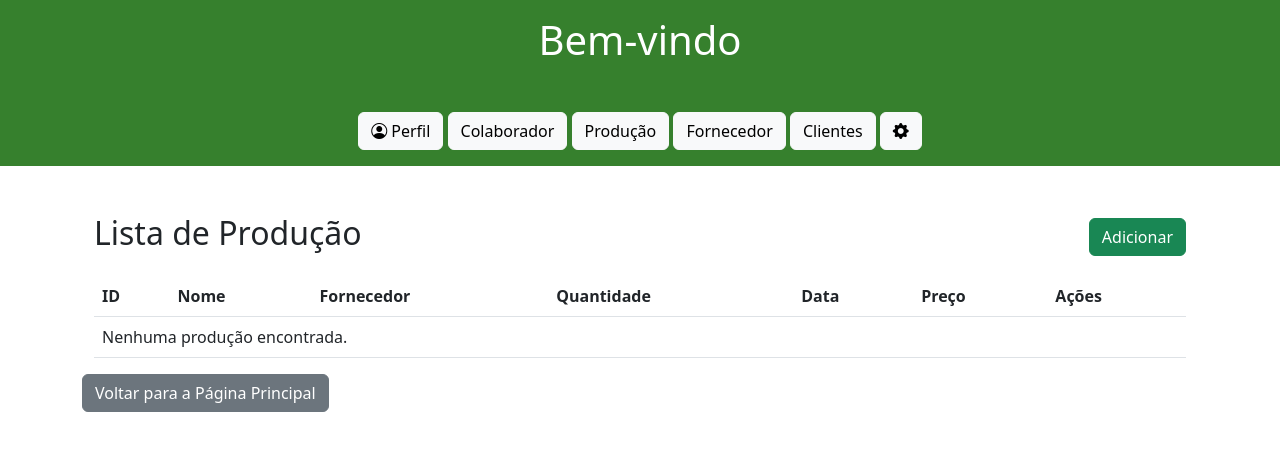
After one commit to D31Z3/ProgPIM4, a Flask app: page /producao in a window 1280 px wide. The commit adds this page. Shown: the top 451 px of the page. Run offline with Flask 3, Linux system fonts and the light colour scheme.

Commit message:
27.10 20.40

```diff
--- a/app.py
+++ b/app.py
@@ -47,8 +47,6 @@ def adicionar_colaborador():
         flash('Colaborador adicionado com sucesso!')
         return redirect('/colaborador')  # Redireciona para a página inicial
 
-    # Se o método for GET, renderiza o formulário
-    return render_template('colaborador/forms_Colaborador.html')
 
 
 @app.route('/editar/<int:colaborador_id>', methods=['GET', 'POST'])
@@ -70,18 +68,77 @@ def excluir_colaborador(colaborador_id):
     flash('Colaborador excluído com sucesso!')  # Adicione uma mensagem de sucesso
     return redirect(url_for('colaborador'))  # Redireciona para a página de colaboradores
 
-@app.route('/confirmar_exclusao/<int:colaborador_id>', methods=['GET', 'POST'])
-def confirmar_exclusao(colaborador_id):
-    colaborador = Colaborador.query.get_or_404(colaborador_id)
+####################################################################
+#PROGRAMAÇÃO DO PRODUCAO#
+
+class Producao(db.Model):
+    __tablename__ = 'Producao'
+    id = db.Column('id_Producao', db.Integer, primary_key=True, nullable=False)
+    nome = db.Column('nome_Producao', db.String(100), nullable=True)
+    fornecedor = db.Column('fornecedor_Producao', db.String(100), nullable=True)  # Novo campo
+    quantidade = db.Column('quantidade_Producao', db.Integer, nullable=True)       # Novo campo
+    data = db.Column('data_Producao', db.Date, nullable=True)                      # Novo campo
+    preco = db.Column('preco_Producao', db.Float, nullable=True)                    # Novo campo
+
+@app.route('/producao')  # Atualizando a rota
+def producao():
+    producoes = Producao.query.all()  # Atualizando a consulta para 'Produção'
+    return render_template('producao/Producao.html', producoes=producoes)  # Atualizando o template
+
+@app.route('/adicionar_producao', methods=['GET', 'POST'])  # Atualizando a rota
+def adicionar_producao():  # Atualizando a função
     if request.method == 'POST':
-        # Se o usuário confirmar a exclusão, deletamos o colaborador
-        db.session.delete(colaborador)
+        nome = request.form['nome']
+        fornecedor = request.form['fornecedor']
+        quantidade = request.form['quantidade']
+        data = request.form['data']
+        preco = request.form['preco']
+
+        # Validação básica
+        if not nome or not fornecedor or not quantidade or not data or not preco:
+            flash('Por favor, preencha todos os campos.')
+            return redirect('/adicionar_producao')  # Atualizando o redirecionamento
+
+        nova_producao = Producao(
+            nome=nome,
+            fornecedor=fornecedor,
+            quantidade=quantidade,
+            data=data,
+            preco=preco
+        )  # Atualizando para 'Produção'
+        db.session.add(nova_producao)
         db.session.commit()
-        flash('Colaborador excluído com sucesso!', 'success')  # Mensagem de sucesso
-        return redirect(url_for('colaborador'))  # Redireciona para a página de colaboradores
 
-    # Renderiza a página de confirmação
-    return render_template('colaborador/confirmar_exclusao.html', colaborador=colaborador)
+        flash('Produção adicionada com sucesso!')  # Atualizando a mensagem
+        return redirect('/producao')  # Atualizando o redirecionamento
+
+
+@app.route('/editar/<int:producao_id>', methods=['GET', 'POST'])
+def editar_producao(producao_id):
+    producao = Producao.query.get_or_404(producao_id)
+    if request.method == 'POST':
+        producao.nome = request.form['nome']
+        producao.fornecedor = request.form['fornecedor']
+        producao.quantidade = request.form['quantidade']
+        producao.data = request.form['data']
+        producao.preco = request.form['preco']
+        db.session.commit()
+        return redirect(url_for('producao', producao_id = producao.id))  # Redireciona para a lista de produções
+
+
+@app.route('/excluir/<int:producao_id>', methods=['POST'])
+def excluir_producao(producao_id):
+    try:
+        producao = Producao.query.get_or_404(producao_id)
+        print(f'Tentando excluir a produção: {producao}')
+        db.session.delete(producao)
+        db.session.commit()
+        flash('Produção excluída com sucesso!', 'success')
+    except Exception as e:
+        print(f'Erro ao excluir produção: {e}')  # Imprime o erro no console
+        flash(f'Ocorreu um erro ao excluir a produção: {e}', 'danger')
+    return redirect(url_for('producao'))
+
 
 ####################################################################
 #PROGRAMAÇÃO DO LOGIN#
--- a/templates/colaborador/Colaborador.html
+++ b/templates/colaborador/Colaborador.html
@@ -7,12 +7,10 @@
     <title>Colaboradores</title>
 </head>
 <body>
-    <div class=""
-        {% include 'util/cabeca.html' %}</div>
+    <!-- Incluindo o HTML da cabeçalho -->
+    {% include 'util/cabeca.html' %}
 
     <div class="container mt-5">
-
-
         <!-- Incluindo o HTML da lista de colaboradores -->
         {% include 'colaborador/lista_Colaborador.html' %}
 
--- /dev/null
+++ b/templates/producao/Producao.html
@@ -0,0 +1,25 @@
+<!DOCTYPE html>
+<html lang="pt-BR">
+<head>
+    <meta charset="UTF-8">
+    <meta name="viewport" content="width=device-width, initial-scale=1.0">
+    <link rel="stylesheet" href="https://cdn.jsdelivr.net/npm/bootstrap@5.2.3/dist/css/bootstrap.min.css">
+    <title>Produção</title>
+</head>
+<body>
+    <!-- Incluindo o cabeçalho -->
+    {% include 'util/cabeca.html' %}
+
+    <div class="container mt-5">
+        <!-- Incluindo o HTML da lista de produção -->
+        {% include 'producao/lista_Producao.html' %}
+
+        <!-- Botão de navegação para voltar -->
+        <div class="mt-3 d-flex justify-content-start">
+            <a href="{{ url_for('home') }}" class="btn btn-secondary">Voltar para a Página Principal</a>
+        </div>
+    </div>
+
+    <script src="https://cdn.jsdelivr.net/npm/bootstrap@5.2.3/dist/js/bootstrap.bundle.min.js"></script>
+</body>
+</html>
--- /dev/null
+++ b/templates/producao/lista_Producao.html
@@ -0,0 +1,164 @@
+<!DOCTYPE html>
+<html lang="pt-BR">
+<head>
+    <meta charset="UTF-8">
+    <meta name="viewport" content="width=device-width, initial-scale=1.0">
+    <link rel="stylesheet" href="https://cdn.jsdelivr.net/npm/bootstrap@5.2.3/dist/css/bootstrap.min.css">
+    <title>Lista de Produção</title>
+    <style>
+        .custom-bg-36802D {
+            background-color: #36802D; /* Um tom de verde */
+        }
+    </style>
+</head>
+<body>
+
+    <div class="container mt-3">
+        <div class="d-flex justify-content-between align-items-center mb-3">
+            <h2 class="me-3">Lista de Produção</h2>
+            <!-- Botão para abrir o modal de adição -->
+            <button class="btn btn-success" data-bs-toggle="modal" data-bs-target="#adicionarProducaoModal">Adicionar</button>
+        </div>
+
+        <table class="table">
+            <thead>
+                <tr>
+                    <th>ID</th>
+                    <th>Nome</th>
+                    <th>Fornecedor</th>
+                    <th>Quantidade</th>
+                    <th>Data</th>
+                    <th>Preço</th>
+                    <th>Ações</th>
+                </tr>
+            </thead>
+            <tbody>
+                {% for producao in producoes %}
+                <tr>
+                    <td>{{ producao.id }}</td>
+                    <td>{{ producao.nome }}</td>
+                    <td>{{ producao.fornecedor }}</td>
+                    <td>{{ producao.quantidade }}</td>
+                    <td>{{ producao.data }}</td>
+                    <td>{{ producao.preco }}</td>
+                    <td>
+                        <!-- Botão para abrir o modal de edição -->
+                        <button class="btn btn-primary" data-bs-toggle="modal" data-bs-target="#editarProducaoModal-{{ producao.id }}">Editar</button>
+
+                        <!-- Botão para abrir o modal de exclusão -->
+                        <button class="btn btn-danger" data-bs-toggle="modal" data-bs-target="#confirmModal{{ producao.id }}">Excluir</button>
+                    </td>
+                </tr>
+
+                <!-- Modal para edição de produção -->
+                <div class="modal fade" id="editarProducaoModal-{{ producao.id }}" tabindex="-1" aria-labelledby="editarProducaoLabel-{{ producao.id }}" aria-hidden="true">
+                    <div class="modal-dialog">
+                        <div class="modal-content">
+                            <div class="modal-header">
+                                <h5 class="modal-title" id="editarProducaoLabel-{{ producao.id }}">Editar Produção</h5>
+                                <button type="button" class="btn-close" data-bs-dismiss="modal" aria-label="Close"></button>
+                            </div>
+                            <div class="modal-body">
+                                <form method="POST" action="{{ url_for('editar_producao', producao_id=producao.id) }}">
+                                    <div class="mb-3">
+                                        <label for="nome-{{ producao.id }}" class="form-label">Nome:</label>
+                                        <input type="text" class="form-control" id="nome-{{ producao.id }}" name="nome" value="{{ producao.nome }}" required>
+                                    </div>
+                                    <div class="mb-3">
+                                        <label for="fornecedor-{{ producao.id }}" class="form-label">Fornecedor:</label>
+                                        <input type="text" class="form-control" id="fornecedor-{{ producao.id }}" name="fornecedor" value="{{ producao.fornecedor }}" required>
+                                    </div>
+                                    <div class="mb-3">
+                                        <label for="quantidade-{{ producao.id }}" class="form-label">Quantidade:</label>
+                                        <input type="number" class="form-control" id="quantidade-{{ producao.id }}" name="quantidade" value="{{ producao.quantidade }}" required>
+                                    </div>
+                                    <div class="mb-3">
+                                        <label for="data-{{ producao.id }}" class="form-label">Data:</label>
+                                        <input type="date" class="form-control" id="data-{{ producao.id }}" name="data" value="{{ producao.data}}" required>
+                                    </div>
+                                    <div class="mb-3">
+                                        <label for="preco-{{ producao.id }}" class="form-label">Preço:</label>
+                                        <input type="number" class="form-control" id="preco-{{ producao.id }}" name="preco" value="{{ producao.preco }}" step="0.01" required>
+                                    </div>
+                                    <div class="modal-footer">
+                                        <button type="submit" class="btn btn-primary">Salvar</button>
+                                        <button type="button" class="btn btn-secondary" data-bs-dismiss="modal">Cancelar</button>
+                                    </div>
+                                </form>
+                            </div>
+                        </div>
+                    </div>
+                </div>
+
+                <!-- Modal de confirmação de exclusão -->
+                <div class="modal fade" id="confirmModal{{ producao.id }}" tabindex="-1" aria-labelledby="confirmModalLabel-{{ producao.id }}" aria-hidden="true">
+                    <div class="modal-dialog">
+                        <div class="modal-content">
+                            <div class="modal-header">
+                                <h5 class="modal-title" id="confirmModalLabel-{{ producao.id }}">Confirmar Exclusão</h5>
+                                <button type="button" class="btn-close" data-bs-dismiss="modal" aria-label="Close"></button>
+                            </div>
+                            <div class="modal-body">
+                                Você tem certeza que deseja excluir a produção <strong>{{ producao.nome }}</strong>?
+                            </div>
+                            <div class="modal-footer">
+                                <form method="POST" action="{{ url_for('excluir_producao', producao_id=producao.id) }}" class="d-inline">
+                                    <button type="submit" class="btn btn-danger">Confirmar</button>
+                                </form>
+                                <button type="button" class="btn btn-secondary" data-bs-dismiss="modal">Cancelar</button>
+                            </div>
+                        </div>
+                    </div>
+                </div>
+                {% else %}
+                <tr>
+                    <td colspan="7">Nenhuma produção encontrada.</td>
+                </tr>
+                {% endfor %}
+            </tbody>
+        </table>
+    </div>
+
+    <!-- Modal para adição de produção -->
+    <div class="modal fade" id="adicionarProducaoModal" tabindex="-1" aria-labelledby="adicionarProducaoLabel" aria-hidden="true">
+        <div class="modal-dialog">
+            <div class="modal-content">
+                <div class="modal-header">
+                    <h5 class="modal-title" id="adicionarProducaoLabel">Adicionar Produção</h5>
+                    <button type="button" class="btn-close" data-bs-dismiss="modal" aria-label="Close"></button>
+                </div>
+                <div class="modal-body">
+                    <form method="POST" action="{{ url_for('adicionar_producao') }}">
+                        <div class="mb-3">
+                            <label for="nome" class="form-label">Nome:</label>
+                            <input type="text" class="form-control" id="nome" name="nome" required>
+                        </div>
+                        <div class="mb-3">
+                            <label for="fornecedor" class="form-label">Fornecedor:</label>
+                            <input type="text" class="form-control" id="fornecedor" name="fornecedor" required>
+                        </div>
+                        <div class="mb-3">
+                            <label for="quantidade" class="form-label">Quantidade:</label>
+                            <input type="number" class="form-control" id="quantidade" name="quantidade" required>
+                        </div>
+                        <div class="mb-3">
+                            <label for="data" class="form-label">Data:</label>
+                            <input type="date" class="form-control" id="data" name="data" required>
+                        </div>
+                        <div class="mb-3">
+                            <label for="preco" class="form-label">Preço:</label>
+                            <input type="number" class="form-control" id="preco" name="preco" required step="0.01">
+                        </div>
+                        <div class="modal-footer">
+                            <button type="submit" class="btn btn-success">Adicionar</button>
+                            <button type="button" class="btn btn-secondary" data-bs-dismiss="modal">Cancelar</button>
+                        </div>
+                    </form>
+                </div>
+            </div>
+        </div>
+    </div>
+
+    <script src="https://cdn.jsdelivr.net/npm/bootstrap@5.2.3/dist/js/bootstrap.bundle.min.js"></script>
+</body>
+</html>
--- a/templates/util/cabeca.html
+++ b/templates/util/cabeca.html
@@ -4,21 +4,31 @@
     <meta charset="UTF-8">
     <meta name="viewport" content="width=device-width, initial-scale=1.0">
     <link rel="stylesheet" href="https://cdn.jsdelivr.net/npm/bootstrap@5.2.3/dist/css/bootstrap.min.css">
+    <link rel="stylesheet" href="https://cdn.jsdelivr.net/npm/bootstrap-icons@1.5.0/font/bootstrap-icons.css">
+
     <title>Página Inicial</title>
+    <style>
+        .custom-bg-36802D {
+            background-color: #36802D; /* Um tom de verde */
+        }
+    </style>
+
 </head>
 <body>
-    <header class="bg-primary text-white text-center py-3">
+
+
+    <header class="custom-bg-36802D text-white text-center py-3">
         <h1>Bem-vindo</h1>
         <div class="mt-5">
-            <a href="/perfil" class="btn btn-light">Perfil</a>
+            <a href="/perfil" class="btn btn-light"><i class="bi bi-person-circle"></i> Perfil</a>
             <a href="/colaborador" class="btn btn-light">Colaborador</a>
-            <a href="/producao" class="btn btn-light">Producao</a>
+            <a href="/producao" class="btn btn-light">Produção</a>
             <a href="/fornecedores" class="btn btn-light">Fornecedor</a>
             <a href="/clientes" class="btn btn-light">Clientes</a>
-            <a href="/configuracao" class="btn btn-light">Configuracao</a>
-
+            <a href="/configuracao" class="btn btn-light"><i class="bi bi-gear-fill"></i></a>
         </div>
     </header>
+
     <script src="https://cdn.jsdelivr.net/npm/bootstrap@5.2.3/dist/js/bootstrap.bundle.min.js"></script>
 </body>
 </html>
```
Also changed, not shown: bd.py (deleted, +0 -11 lines), templates/colaborador/confirmar_Exclusao.html (deleted, +0 -19 lines), templates/colaborador/forms_Colaborador.html (deleted, +0 -28 lines), templates/colaborador/item_Colaborador.html (deleted, +0 -37 lines), templates/colaborador/lista_Colaborador.html (+8 -1 lines), templates/home.html (+4 -12 lines), main.py (deleted), pupup.js (deleted), templates/cripto/logo.png (deleted).
